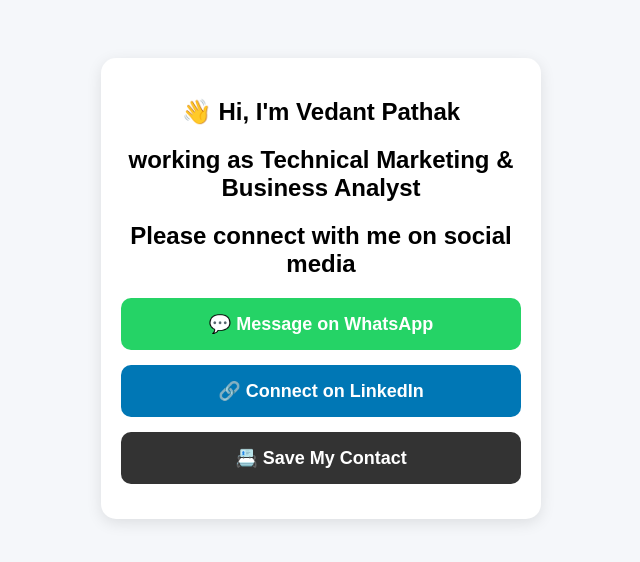
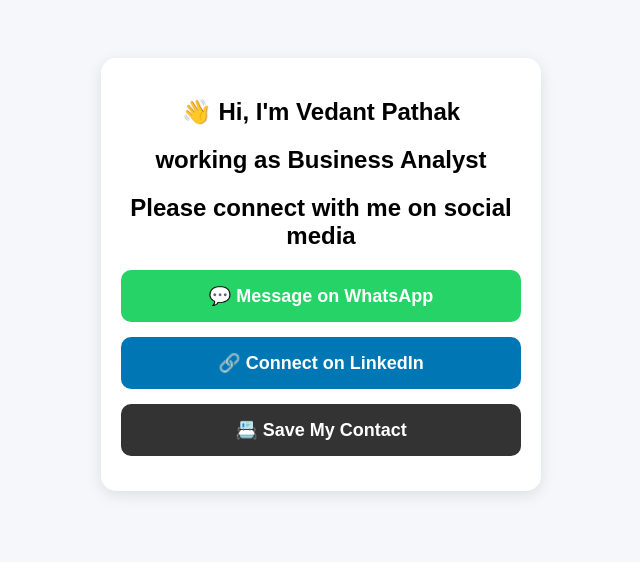
Before and after one commit to pathakvedant/vedant-contact, a plain HTML site: page index.html in a window 1280 px wide. Shown: the whole page, without its empty margins (319-959 px from the left). Drawn offline with Linux system fonts and the light colour scheme.

Commit message:
Update index.html

```diff
--- a/index.html
+++ b/index.html
@@ -44,7 +44,7 @@
 <body>
   <div class="card">
     <h2>👋 Hi, I'm Vedant Pathak </h2>
-    <h2>working as Technical Marketing & Business Analyst </h2>
+    <h2>working as Business Analyst </h2>
     <h2>Please connect with me on social media</h2>
     <a class="btn whatsapp" href="https://wa.me/916392537454" target="_blank">💬 Message on WhatsApp</a>
     <a class="btn linkedin" href="https://www.linkedin.com/in/vedant-pathak-65915b160/" target="_blank">🔗 Connect on LinkedIn</a>
```
